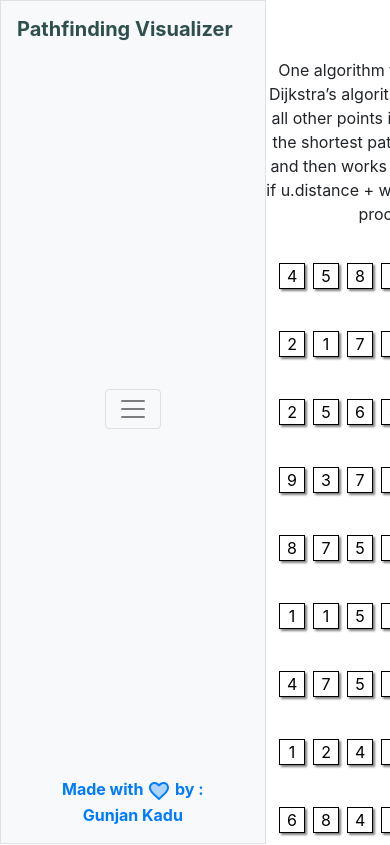
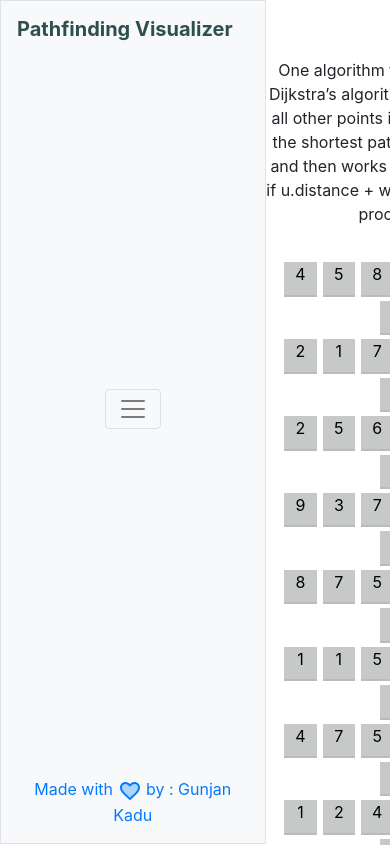
Before and after one commit to GunjanKadu/PathFindingVisualizer, a React (Create React App) app: page / in a window 390 px wide. Shown: the top 845 px of the page. Built offline with nearby package versions, Linux system fonts and the light colour scheme.

Commit message:
responsive node sizes

```diff
--- a/src/Components/Node/node.css
+++ b/src/Components/Node/node.css
@@ -1,15 +1,17 @@
 .node-box {
-  width: 26px;
-  height: 26px;
-  border: 1px solid black;
+  width: calc(4.4375vh - 5px);
+  height: calc(4.4375vh - 5px);
+  /* /  border: 1px solid black; */
+  background-color: rgba(161, 166, 163, 0.6);
+
   display: inline-block;
-  margin: 4px;
-  box-shadow: 2px 2px 2px gray;
+  margin: 3px;
+  box-shadow: 0 2px 0 #bbb;
   cursor: pointer;
 }
 .node {
-  width: 25px;
-  height: 25px;
+  width: calc(4.4375vh - 5px);
+  height: calc(4.4375vh - 5px);
   display: inline-block;
   text-align: center;
   color: black;
@@ -23,14 +25,20 @@
 .node-start {
   background-color: green;
   color: green;
+  width: calc(4.4375vh - 5px);
+  height: calc(4.4375vh - 5px);
 }
 
 .node-end {
   background-color: red;
   color: red;
+  width: calc(4.4375vh - 5px);
+  height: calc(4.4375vh - 5px);
 }
 
 .node-wall {
+  width: calc(4.4375vh - 5px);
+  height: calc(4.4375vh - 5px);
   background-color: black;
   box-shadow: 2px 2px 2px gray;
 }
--- a/src/Components/TopBar/topbar.tsx
+++ b/src/Components/TopBar/topbar.tsx
@@ -146,10 +146,7 @@ export default class Header extends Component<IHeader, {}> {
               </Button>
             </Nav>
           </Navbar.Collapse>
-          <Nav.Link
-            href="https://github.com/GunjanKadu"
-            style={{ fontWeight: "bold" }}
-          >
+          <Nav.Link href="https://github.com/GunjanKadu">
             Made with <FavoriteTwoToneIcon /> by : Gunjan Kadu
           </Nav.Link>
         </Navbar>
```
